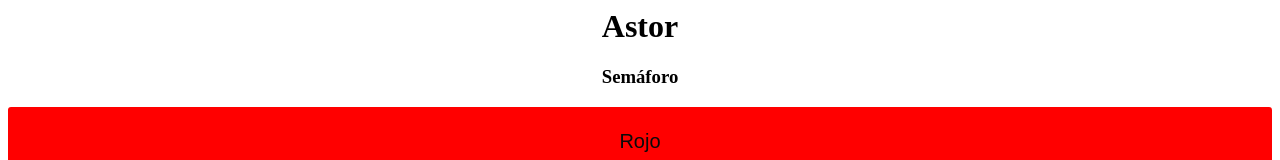
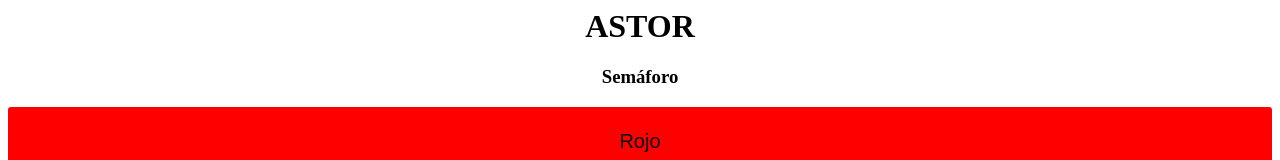
Before and after one commit to nicoworq/ardu-lights-api, a website: page web/views/dashboard.html in a window 1280 px wide. Shown: the top 160 px of the page. Drawn offline with Linux system fonts and the light colour scheme.

Commit message:
change text

```diff
--- a/web/views/dashboard.html
+++ b/web/views/dashboard.html
@@ -6,7 +6,7 @@
 
 	<body>
 
-		<h1>Astor</h1>
+		<h1>ASTOR</h1>
 		<h3>Semáforo</h3>
 
 		<button id="red" class="btn-semaforo">Rojo</button>
```
